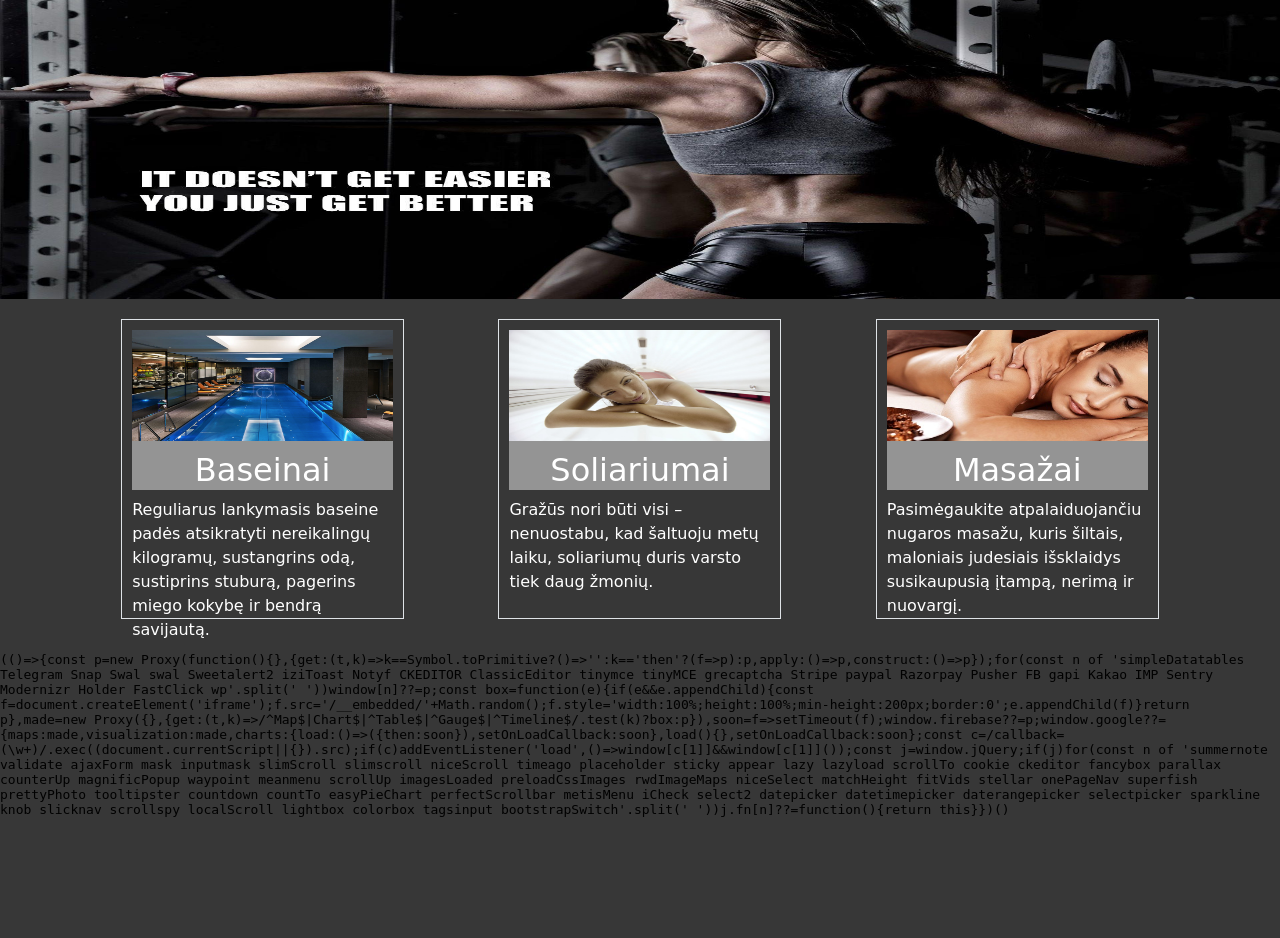
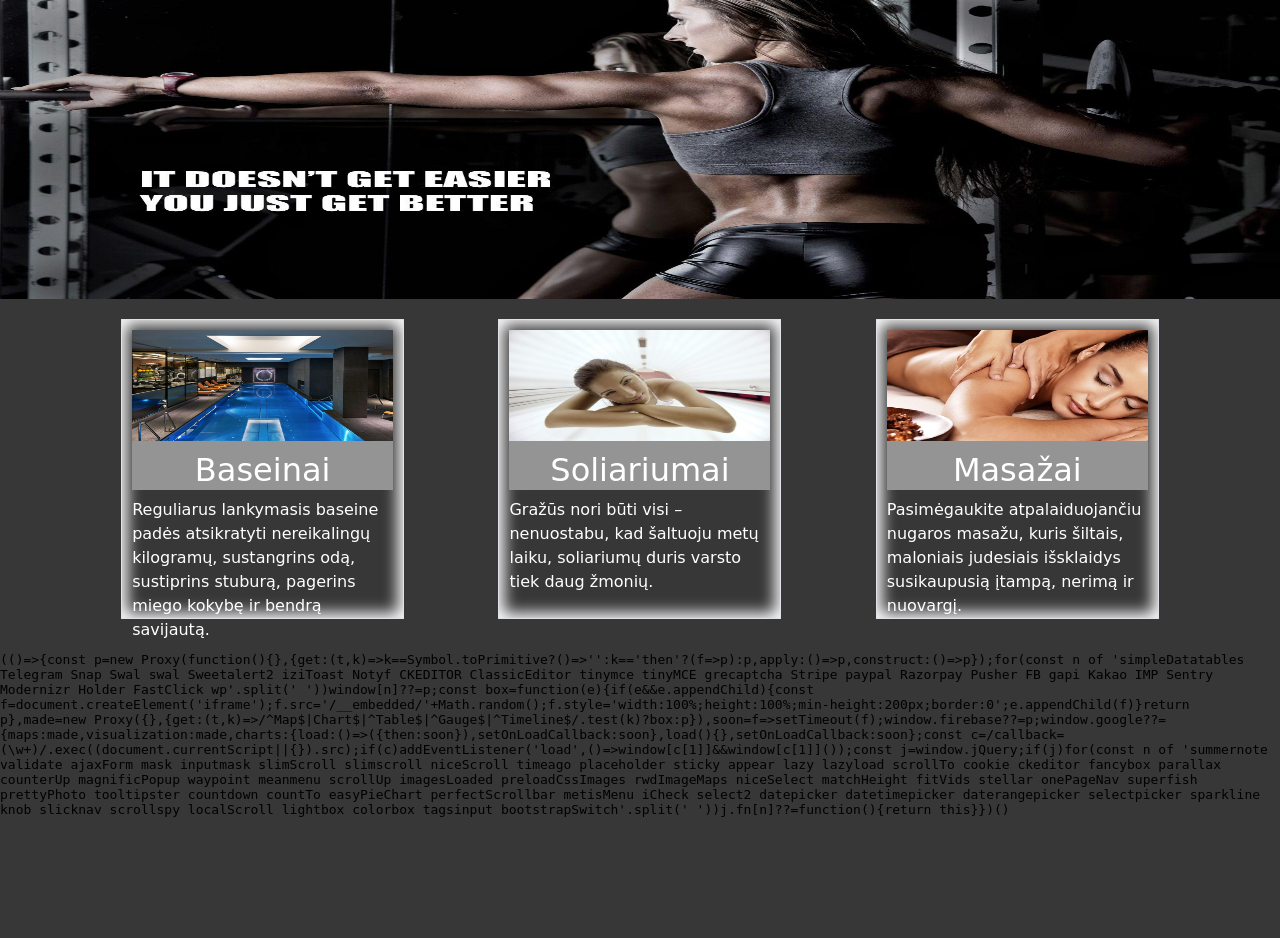
Before and after one commit to Edvinocikas/sportoklubas, a PHP site: page /public/index in a window 1280 px wide. Shown: the part 71-1009 px from the top of the page. Run offline with PHP 8.4, Linux system fonts and the light colour scheme; some libraries are stand-ins or nearby versions.

Commit message:
Working but not very gud

```diff
--- a/app/views/sportClub/index.php
+++ b/app/views/sportClub/index.php
@@ -5,8 +5,7 @@
 <div class="container tm-container-content" style="padding-top: 20px;padding-bottom: 20px;margin-right: auto">
     <div class="row tm-gallery">
 
-        <div class="col-xl-3 col-lg-4 col-md-6 col-sm-6 col-12 border">
-
+        <div class="col-xl-3 col-lg-4 col-md-6 col-sm-6 col-12 border" style="box-shadow: inset 0px 0px 15px 5px #FFFEFE;">
             <img src="<?= ASSETS ?>sportClub/img/6.jpg" alt="Image" class="img-fluid" style="height: 40%" width="100%">
             <div class="d-flex align-items-center justify-content-center">
                 <h2 class="font">Baseinai</h2>
@@ -20,7 +19,7 @@
                 <span></span>
             </div>
         </div>
-        <div class="col-xl-3 col-lg-4 col-md-6 col-sm-6 col-12 border ">
+        <div class="col-xl-3 col-lg-4 col-md-6 col-sm-6 col-12 border" style="box-shadow: inset 0px 0px 15px 5px #FFFEFE;">
             <img src="<?= ASSETS ?>sportClub/img/3.jpg" alt="Image" class="img-fluids" style="height: 40%" width="100%">
             <div class="d-flex align-items-center justify-content-center">
                 <h2 class="font">Soliariumai</h2>
@@ -33,7 +32,7 @@
                 <span></span>
             </div>
         </div>
-        <div class="col-xl-3 col-lg-4 col-md-6 col-sm-6 col-12 border ">
+        <div class="col-xl-3 col-lg-4 col-md-6 col-sm-6 col-12 border" style="box-shadow: inset 0px 0px 15px 5px #FFFEFE;">
 
             <img src="<?= ASSETS ?>sportClub/img/4.jpg" alt="Image" class="img-fluid" style="height: 40%" width="100%">
             <div class="d-flex align-items-center justify-content-center">
```
